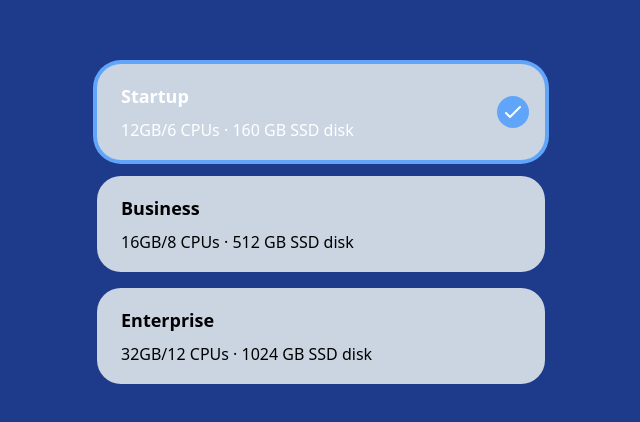
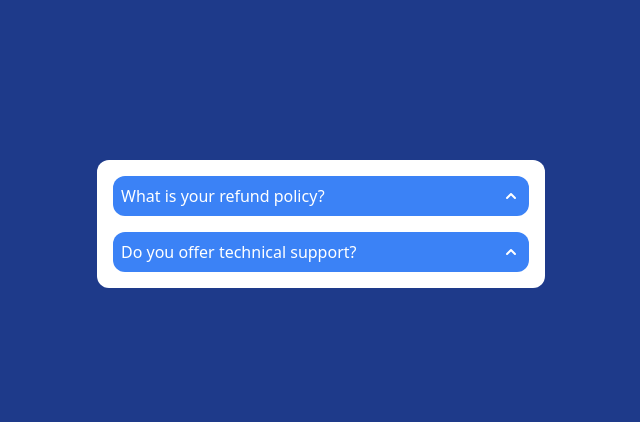
Before and after one commit to Hooseinsalari/tailwind-tutorial, a website: page postcss/public/index.html in a window 1280 px wide. Shown: the part 176-598 px from the top of the page, without its empty margins (319-959 px from the left). Drawn offline with nearby package versions, Linux system fonts and the light colour scheme; files that its build step writes are made by us from their sources.

Commit message:
create Disclosure

```diff
--- a/postcss/public/index.html
+++ b/postcss/public/index.html
@@ -8,38 +8,33 @@
     <link rel="stylesheet" href="./build/tailwind.css" />
   </head>
   <body class="bg-blue-900 h-screen flex items-center justify-center">
-      <div x-data="{radio: 1, activeclass: 'ring-4 ring-blue-400 bg-blue-500 text-white'}" class="flex flex-col space-y-4 max-w-md w-full">
-        <div @click="radio = 1" :class="radio === 1 ? activeclass : '' " class="ease-in-out duration-150 bg-slate-300 w-full h-24 px-4 rounded-3xl flex items-center justify-between cursor-pointer ">
-          <div>
-            <p class="px-2 my-2 text-lg font-bold">Startup</p>
-            <p class="px-2 my-2">12GB/6 CPUs · 160 GB SSD disk</p>
-          </div>
-          <div x-show="radio === 1" class="bg-blue-400 rounded-full w-8 h-8 flex items-center justify-center text-white">
-            <svg xmlns="http://www.w3.org/2000/svg" class="h-6 w-6" fill="none" viewBox="0 0 24 24" stroke="currentColor" stroke-width="2">
-              <path stroke-linecap="round" stroke-linejoin="round" d="M5 13l4 4L19 7" />
+    <div class="max-w-md w-full bg-white p-4 rounded-xl flex flex-col gap-4">
+      <!-- accordion num.1 -->
+      <div x-data="{tabOne: false}" class="ease-in-out duration-300">
+        <!-- Header -->
+        <div @click="tabOne = !tabOne" class="bg-blue-500 hover:bg-blue-600 hover:opacity-90 p-2 rounded-xl flex justify-between items-center cursor-pointer ease-in-out duration-300">
+          <span class="text-white">What is your refund policy?</span>
+          <svg :class="tabOne ? 'rotate-180' : ''" xmlns="http://www.w3.org/2000/svg" class="h-5 w-5 fill-white ease-in-out duration-300" viewBox="0 0 20 20" fill="currentColor">
+            <path fill-rule="evenodd" d="M14.707 12.707a1 1 0 01-1.414 0L10 9.414l-3.293 3.293a1 1 0 01-1.414-1.414l4-4a1 1 0 011.414 0l4 4a1 1 0 010 1.414z" clip-rule="evenodd" />
           </svg>
         </div>
+        <!-- content -->
+        <div x-show="tabOne" class="p-4 pt-2 ease-in-out duration-300">
+          If you're unhappy with your purchase for any reason, email us within 90 days and we'll refund you in full, no questions asked.
         </div>
-        <div @click="radio = 2" :class="radio === 2 ? activeclass : '' " class="ease-in-out duration-150 bg-slate-300 w-full h-24 px-4 rounded-3xl flex items-center justify-between cursor-pointer ">
-          <div>
-            <p class="px-2 my-2 text-lg font-bold">Business</p>
-            <p class="px-2 my-2">16GB/8 CPUs · 512 GB SSD disk</p>
       </div>
-          <div x-show="radio === 2" class="bg-blue-400 rounded-full w-8 h-8 flex items-center justify-center text-white">
-            <svg xmlns="http://www.w3.org/2000/svg" class="h-6 w-6" fill="none" viewBox="0 0 24 24" stroke="currentColor" stroke-width="2">
-              <path stroke-linecap="round" stroke-linejoin="round" d="M5 13l4 4L19 7" />
+      <!-- accordion num.2 -->
+      <div x-data="{tabTwo: false}">
+        <!-- Header -->
+        <div @click="tabTwo = !tabTwo" class="bg-blue-500 hover:bg-blue-600 hover:opacity-90 p-2 rounded-xl flex justify-between items-center cursor-pointer ease-in-out duration-300">
+          <span class="text-white">Do you offer technical support?</span>
+          <svg :class="tabTwo ? 'rotate-180' : ''" xmlns="http://www.w3.org/2000/svg" class="h-5 w-5 fill-white ease-in-out duration-300" viewBox="0 0 20 20" fill="currentColor">
+            <path fill-rule="evenodd" d="M14.707 12.707a1 1 0 01-1.414 0L10 9.414l-3.293 3.293a1 1 0 01-1.414-1.414l4-4a1 1 0 011.414 0l4 4a1 1 0 010 1.414z" clip-rule="evenodd" />
           </svg>
         </div>
-        </div>
-        <div @click="radio = 3" :class="radio === 3 ? activeclass : '' " class="ease-in-out duration-150 bg-slate-300 w-full h-24 px-4 rounded-3xl flex items-center justify-between cursor-pointer ">
-          <div>
-            <p class="px-2 my-2 text-lg font-bold">Enterprise</p>
-            <p class="px-2 my-2">32GB/12 CPUs · 1024 GB SSD disk</p>
-          </div>
-          <div x-show="radio === 3" class="bg-blue-400 rounded-full w-8 h-8 flex items-center justify-center text-white">
-            <svg xmlns="http://www.w3.org/2000/svg" class="h-6 w-6" fill="none" viewBox="0 0 24 24" stroke="currentColor" stroke-width="2">
-              <path stroke-linecap="round" stroke-linejoin="round" d="M5 13l4 4L19 7" />
-            </svg>
+        <!-- content -->
+        <div x-show="tabTwo" class="p-4 pt-2">
+          No .
         </div>
       </div>
     </div>
```
Lines whose indentation alone changed are shown as unchanged.
